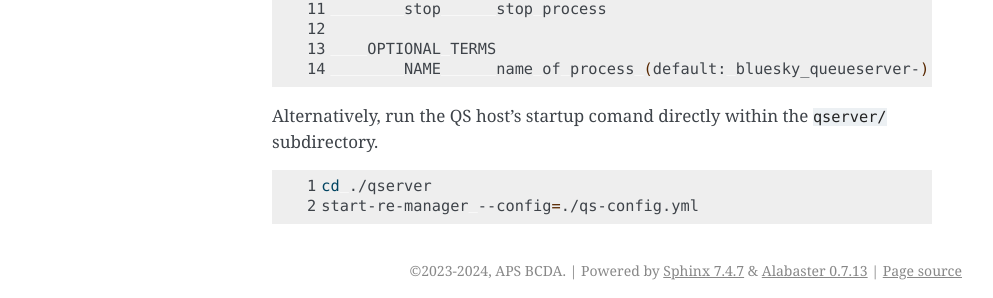
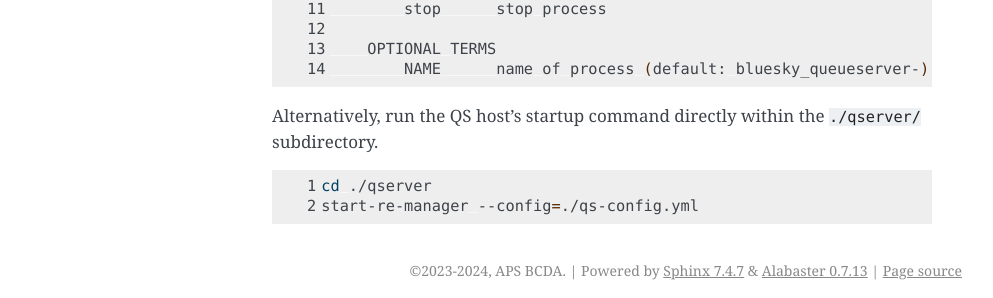
Before and after one commit to BCDA-APS/bs_model_instrument, a Sphinx documentation site: the page built from docs/source/qserver.rst, in a window 1280 px wide. Shown: the part 1647-1945 px from the top of the page, without its empty margins (148-1141 px from the left). Built offline with Sphinx 7.4.7, drawn with Linux system fonts in a browser that asks for light colours; the version number could not be read and is left out.

Commit message:
DOC couple more qs->qserver stragglers

```diff
--- a/docs/source/qserver.rst
+++ b/docs/source/qserver.rst
@@ -84,7 +84,7 @@ host process is started in a *screen* [#]_ session.
         OPTIONAL TERMS
             NAME      name of process (default: bluesky_queueserver-)
 
-Alternatively, run the QS host's startup comand directly within the ``qserver/``
+Alternatively, run the QS host's startup command directly within the ``./qserver/``
 subdirectory.
 
 .. code-block:: bash
```
Also changed, not shown: README.md (+1 -1 lines).
